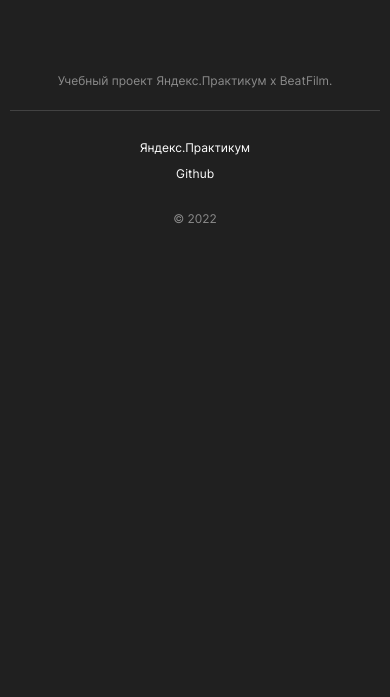
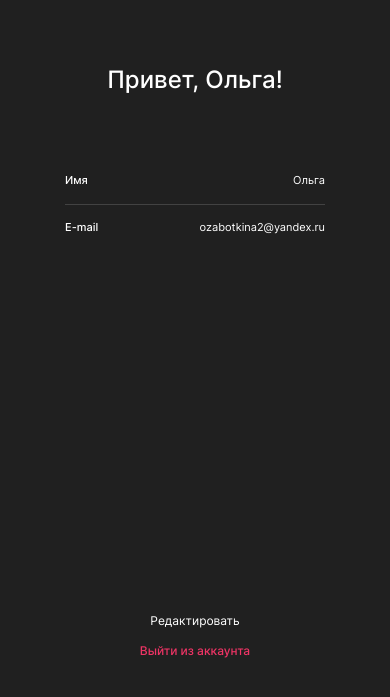
Before and after one commit to ozabotkina/movies-explorer-frontend, a React app in the folder frontend-cra/: page /profile in a window 390 px wide. Shown: the part 79-776 px from the top of the page. Built offline with nearby package versions, Linux system fonts and the light colour scheme.

Commit message:
profile done

```diff
--- a/frontend-cra/src/components/App/App.js
+++ b/frontend-cra/src/components/App/App.js
@@ -1,15 +1,15 @@
 import React from "react";
-import { Redirect, Route, Switch, withRouter } from "react-router-dom";
+import { Route, Switch, withRouter } from "react-router-dom";
 import Header from "../Header/Header";
 import Footer from "../Footer/Footer";
 import Navigation from "../Navigation/Navigation";
-import NavTab from "../NavTab/NavTab";
 import Login from "../Login/Login";
 import Register from "../Register/Register";
 import Main from "../Main/Main";
 import Movies from "../Movies/Movies";
 import SavedMovies from "../SavedMovies/SavedMovies";
 import Profile from "../Profile/Profile";
+import { currentUser } from "../../utils/currentUser";
 
 function App() {
   const [loggedIn, setLoggedStatus] = React.useState(true);
@@ -26,18 +26,36 @@ function App() {
         {loggedIn && <Navigation />}
       </div>
 
-      {/* <Main/>   */}
 
       <Switch>
-        <Route path="/signin" component={Login}></Route>
-        <Route path="/signup" component={Register}></Route>
-        <Route path="/movies" component={Movies}></Route>
-        <Route path="/saved-movies" component={SavedMovies}></Route>
-        <Route path="/profile" component={Profile}></Route>
-        <Route exact path="/" component={Main}></Route>
+        <Route path="/signin">
+           <Login />
+        </Route>
+
+        <Route path="/signup">
+           <Register />
+        </Route>
+
+        <Route path="/movies">
+           <Movies />
+           <Footer />
+        </Route>
+
+        <Route path="/saved-movies">
+          <SavedMovies />
+          <Footer />
+        </Route>
+
+        <Route path="/profile">
+          <Profile user = {currentUser}/>
+        </Route>
+
+        <Route exact path="/">
+           <Main />
+           <Footer />
+        </Route>
       </Switch>
 
-      <Footer />
     </div>
   );
 }
--- a/frontend-cra/src/components/Header/Header.js
+++ b/frontend-cra/src/components/Header/Header.js
@@ -6,7 +6,7 @@ import { Link } from "react-router-dom";
 function Header(props) {
   return (
     <header className={props.colorClass}>
-      <Link to={"/main"}>
+      <Link to={"/"}>
         <img className="header__logo" src={logoPath} alt="место логотипа" />
       </Link>
 
@@ -19,7 +19,7 @@ function Header(props) {
             alt="короткое меню"
           />
           {/* Видно на размере больше 800. Откроет окно с профилем */}
-          <div className="header__profile-link">
+          <Link to={"/profile"} className="header__profile-link">
             <div className="header__profile-link__text"> Аккаунт </div>
             <div className="header__profile-link__placeholder">
               <img
@@ -28,7 +28,7 @@ function Header(props) {
                 alt="иконка человечка"
               />
             </div>
-          </div>
+          </Link>
         </>
       ) : (
         <div className="header__registration-menu">
--- a/frontend-cra/src/components/Profile/Profile.css
+++ b/frontend-cra/src/components/Profile/Profile.css
@@ -0,0 +1,136 @@
+.profile {
+    height: 626px;
+    display: flex;
+    flex-direction: column;
+    align-items: center;
+    width: 100%
+}
+
+.profile__title {
+    margin: 74px auto 0px;
+    font-family: "Inter";
+    font-weight: 500;
+    font-size: 24px;
+    line-height: 29.05px;
+    color: #FFFFFF;
+}
+
+.profile__details {
+    margin: 123px auto 0px;
+    width: 410px;
+    display: flex;
+    flex-direction: column;
+    justify-content: space-between;
+}
+
+.profile__item {
+    display: flex;
+    flex-direction: row;
+    justify-content: space-between;
+    margin: 0;
+}
+
+.profile__item__title {
+    font-family: "Inter";
+    font-weight: 500;
+    font-size: 11px;
+    line-height: 13.31px;
+    color: #FFFFFF;
+    text-align: left;
+    margin:0;
+}
+
+.ptofile__item__value {
+    font-family: "Inter";
+    font-weight: 400;
+    font-size: 11px;
+    line-height: 13.31px;
+    color: #FFFFFF;
+    text-align: right;
+    margin:0;
+
+}
+
+.profile__underscore {
+    height: 1px;
+    margin: 17px 0 16px;
+    background-color: #424242 ;
+}
+
+.profile__nav {
+    margin: 220px auto 70px ;
+    display: flex;
+    flex-direction: column;
+    align-items: center;
+}
+
+.profile__update {
+    font-family: "Inter";
+    font-weight: 400;
+    font-size: 13px;
+    line-height: 15.73px;
+    color: #FFFFFF;
+    text-align: center;
+    margin: 0;
+    padding: 0;
+
+}
+
+.profile__exit {
+    font-family: "Inter";
+    font-weight: 500;
+    font-size: 13px;
+    line-height: 15.73px;
+    color: #EE3465;
+    text-align: center;
+    margin: 16px 0 0;
+    padding: 0;
+
+}
+
+@media screen and (max-width: 800px) {
+    .profile {
+        height: 950px;
+    }
+    .profile__title {
+        margin: 236px auto 0px;
+    }
+
+    .profile__details {
+        margin: 96px auto 0px;
+    }
+
+    .profile__nav {
+        margin: 210px auto 269px ;
+    }
+}
+
+@media screen and (max-width: 400px) {
+    .profile {
+        height: 706px;
+    }
+    .profile__title {
+        margin: 70px auto 0px;
+    }
+    .profile__details {
+        margin: 80px auto 0px;
+        width: 260px;
+
+    }
+
+    .profile__nav {
+        margin: 379px auto 40px ;
+    }
+
+    .profile__update {
+        font-size: 12px;
+        line-height: 14.52px;
+    }
+
+    .profile__exit {
+        font-size: 12px;
+        line-height: 14.52px;
+
+    }
+
+}
--- a/frontend-cra/src/components/Profile/Profile.js
+++ b/frontend-cra/src/components/Profile/Profile.js
@@ -1,5 +1,29 @@
+
 function Profile(props) {
-  return console.log("1");
+  return (
+
+    <div className="profile">
+      <div className="profile__title">Привет, {props.user.name}!</div>
+      <div className="profile__details">
+        <div className="profile__item">
+        <p className="profile__item__title">Имя</p>
+          <p className="ptofile__item__value">{props.user.name}</p>
+        </div>
+        <div className="profile__underscore"></div>
+        <div className="profile__item">
+          <p className="profile__item__title">E-mail</p>
+          <p className="ptofile__item__value">{props.user.email}</p>
+        </div>
+      </div>
+
+      <nav className="profile__nav">
+        <ul className="profile__update">Редактировать</ul>
+        <ul className="profile__exit">Выйти из аккаунта</ul>
+      </nav>
+
+    </div>
+  )
+
+
 }
-
 export default Profile;
--- a/frontend-cra/src/index.css
+++ b/frontend-cra/src/index.css
@@ -18,3 +18,4 @@
 @import url(./components/SaveButton/SaveButton.css);
 @import url(./components/UnsaveButton/UnsaveButton.css);
 @import url(./components/SavedMovies/SavedMovies.css);
+@import url(./components/Profile/Profile.css);
--- /dev/null
+++ b/frontend-cra/src/utils/currentUser.js
@@ -0,0 +1,4 @@
+export const currentUser = {
+    name: "Ольга",
+    email: "ozabotkina2@yandex.ru",
+}
```
Also changed, not shown: frontend-cra/src/images/RESULT_320_PROFILE.png (added), frontend-cra/src/images/RESULT_768_PROFILE.png (added), frontend-cra/src/images/RESULT_PROFILE.png (added).
